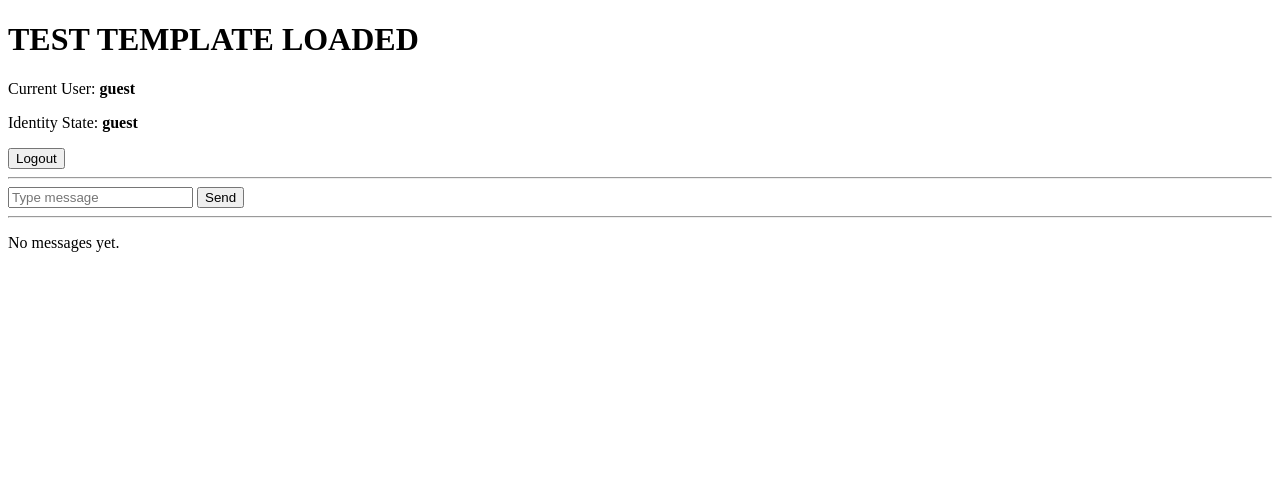
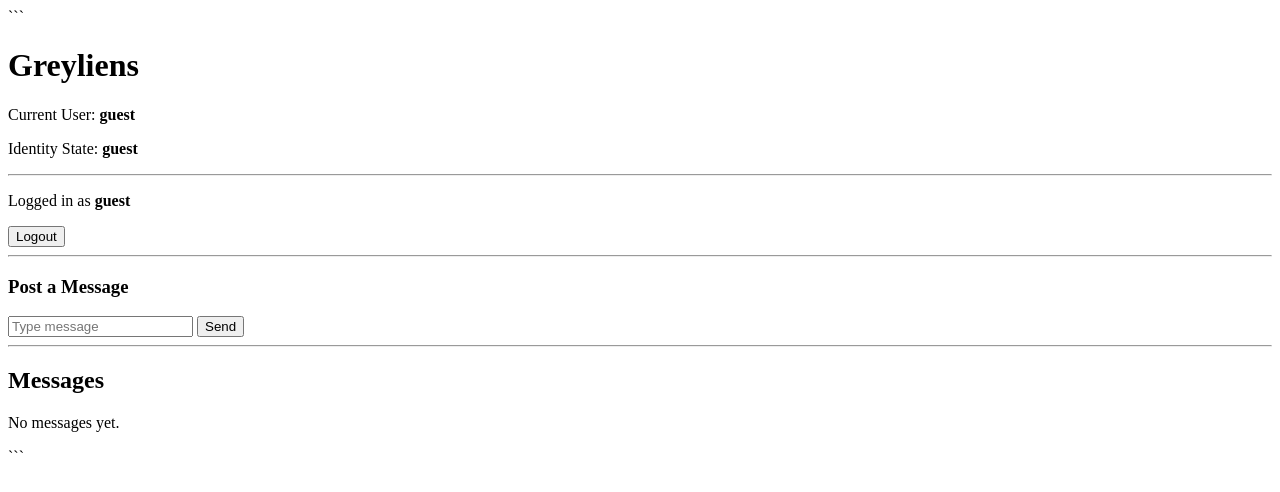
Before and after one commit to Kappibw/greyliens, a Flask app: page / in a window 1280 px wide. Shown: the top 492 px of the page. Run offline with Flask 3, Linux system fonts and the light colour scheme; the visitor is signed in with stand-in values (Sample User, id 1); data that the repository does not hold is empty; some libraries are stand-ins or nearby versions.

Commit message:
Address review comments

````diff
--- a/app.py
+++ b/app.py
@@ -6,10 +6,9 @@ from auth import get_identity
 
 app = Flask(__name__)
 
-app.config["SECRET_KEY"] = os.getenv(
-    "SECRET_KEY",
-    "dev-secret-key-change-this"
-)
+# Used by Flask to securely sign session cookies.
+# The value should be provided through environment variables.
+app.config["SECRET_KEY"] = os.getenv("SECRET_KEY")
 
 print("APP FILE:", os.path.abspath(__file__))
 print("TEMPLATE FOLDER:", app.template_folder)
@@ -20,6 +19,12 @@ print("TEMPLATE FOLDER:", app.template_folder)
 # -----------------------
 @app.route("/")
 def index():
+    """
+    Displays the forum homepage.
+
+    Retrieves all messages from the database along with
+    their authors and channels, then renders the forum page.
+    """
     print("SESSION:", dict(session))
     print("IDENTITY:", get_identity())
 
@@ -52,6 +57,12 @@ def index():
 # -----------------------
 @app.route("/send", methods=["POST"])
 def send():
+    """
+    Creates a new message in the general channel.
+
+    Only authenticated users are allowed
+    to submit messages.
+    """
     if "user_id" not in session:
         return "Not allowed (logged out)", 403
 
@@ -66,7 +77,7 @@ def send():
     user_id = session["user_id"]
 
     cur.execute(
-        "SELECT id FROM channels WHERE name='general' LIMIT 1;"
+        "SELECT id FROM channels WHERE name = 'general' LIMIT 1;"
     )
 
     channel = cur.fetchone()
@@ -96,11 +107,15 @@ def send():
 # -----------------------
 @app.route("/guest-login")
 def guest_login():
+    """
+    Logs a user into the application
+    using the guest account.
+    """
     conn = get_conn()
     cur = conn.cursor()
 
     cur.execute(
-        "SELECT id FROM users WHERE username='guest' LIMIT 1;"
+        "SELECT id FROM users WHERE username = 'guest' LIMIT 1;"
     )
 
     user = cur.fetchone()
@@ -122,6 +137,12 @@ def guest_login():
 # -----------------------
 @app.route("/login", methods=["POST"])
 def login():
+    """
+    Authenticates a user by username.
+
+    If the username exists, the user's
+    information is stored in the session.
+    """
     username = request.form.get("username")
 
     if not username:
@@ -131,7 +152,7 @@ def login():
     cur = conn.cursor()
 
     cur.execute(
-        "SELECT id, username FROM users WHERE username=%s",
+        "SELECT id, username FROM users WHERE username = %s;",
         (username,)
     )
 
@@ -154,12 +175,18 @@ def login():
 # -----------------------
 @app.route("/logout")
 def logout():
+    """
+    Logs out the current user.
+
+    Clears all session data and
+    redirects to the homepage.
+    """
     session.clear()
     return redirect("/")
 
 
 # -----------------------
-# RUN APP
+# RUN APPLICATION
 # -----------------------
 if __name__ == "__main__":
     app.run(debug=True)
--- a/templates/forum.html
+++ b/templates/forum.html
@@ -1,13 +1,15 @@
 <!DOCTYPE html>
+
 <html>
 <head>
-    <title>THIS IS THE NEW TEMPLATE</title>
+    <title>Greyliens </title>
 </head>
 <body>
 
-<h1>TEST TEMPLATE LOADED</h1>
+```
+<h1>Greyliens </h1>
 
-<!-- Identity Display -->
+<!-- User Information -->
 <p>
     Current User:
     {% if user %}
@@ -17,7 +19,12 @@
     {% endif %}
 </p>
 
-<p>Identity State: <b>{{ identity }}</b></p>
+<p>
+    Identity State:
+    <b>{{ identity }}</b>
+</p>
+
+<hr>
 
 <!-- Login / Logout Controls -->
 {% if identity == "logged_out" %}
@@ -25,20 +32,27 @@
     <h3>Login</h3>
 
     <form method="POST" action="/login">
-        <input type="text" name="username" placeholder="Username" required>
+        <input
+            type="text"
+            name="username"
+            placeholder="Username"
+            required
+        >
         <button type="submit">Login</button>
     </form>
 
     <br>
 
     <a href="/guest-login">
-        <button>Continue as Guest</button>
+        <button type="button">Continue as Guest</button>
     </a>
 
 {% else %}
 
+    <p>Logged in as <b>{{ user }}</b></p>
+
     <a href="/logout">
-        <button>Logout</button>
+        <button type="button">Logout</button>
     </a>
 
 {% endif %}
@@ -48,33 +62,56 @@
 <!-- Message Form -->
 {% if identity != "logged_out" %}
 
-<form method="POST" action="/send">
-    <input type="text" name="content" placeholder="Type message" required>
-    <button type="submit">Send</button>
-</form>
+    <h3>Post a Message</h3>
+
+    <form method="POST" action="/send">
+        <input
+            type="text"
+            name="content"
+            placeholder="Type message"
+            required
+        >
+        <button type="submit">Send</button>
+    </form>
 
 {% else %}
 
-<p>You must log in before posting messages.</p>
+    <p>You must log in before posting messages.</p>
 
 {% endif %}
 
 <hr>
 
 <!-- Messages -->
+<h2>Messages</h2>
+
 {% if messages %}
+
     <ul>
         {% for msg in messages %}
             <li>
-                <b>{{ msg[2] }}</b> ({{ msg[3] }})<br>
-                {{ msg[1] }}<br>
+                <strong>{{ msg[2] }}</strong>
+                in
+                <strong>#{{ msg[3] }}</strong>
+                <br>
+
+                {{ msg[1] }}
+
+                <br>
+
                 <small>{{ msg[4] }}</small>
             </li>
+
+            <br>
         {% endfor %}
     </ul>
+
 {% else %}
+
     <p>No messages yet.</p>
+
 {% endif %}
+```
 
 </body>
 </html>
````
